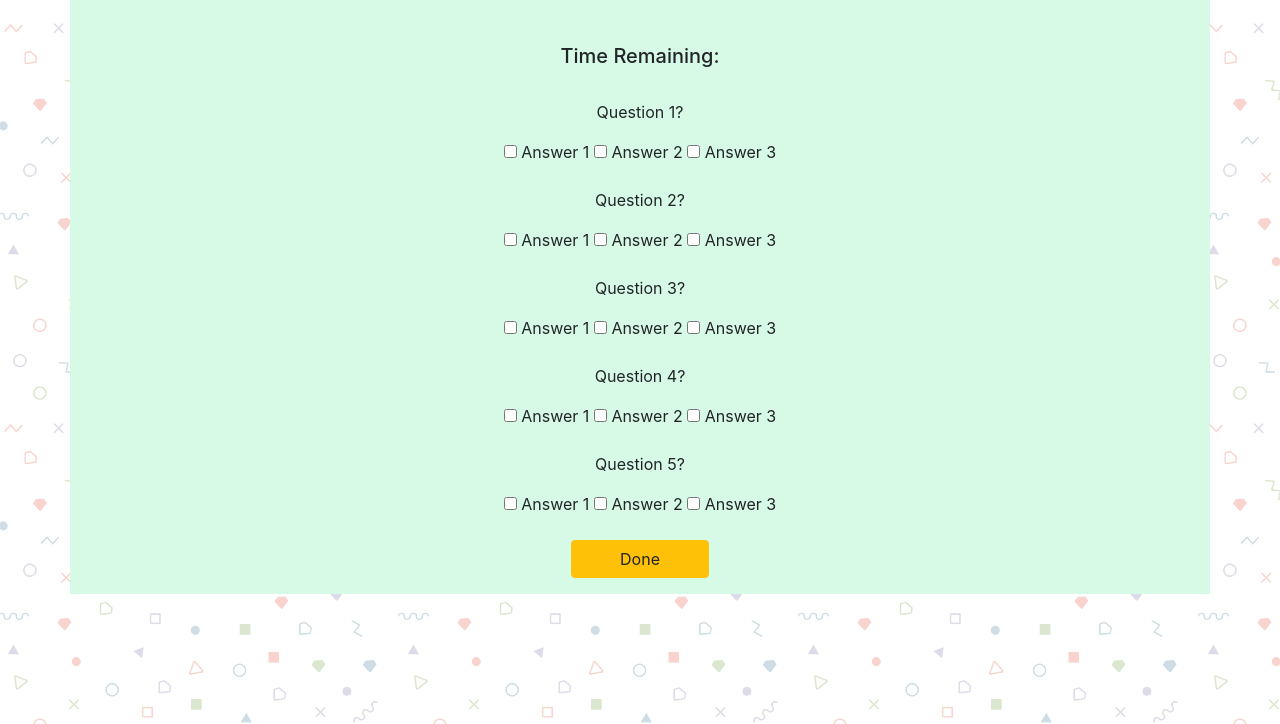
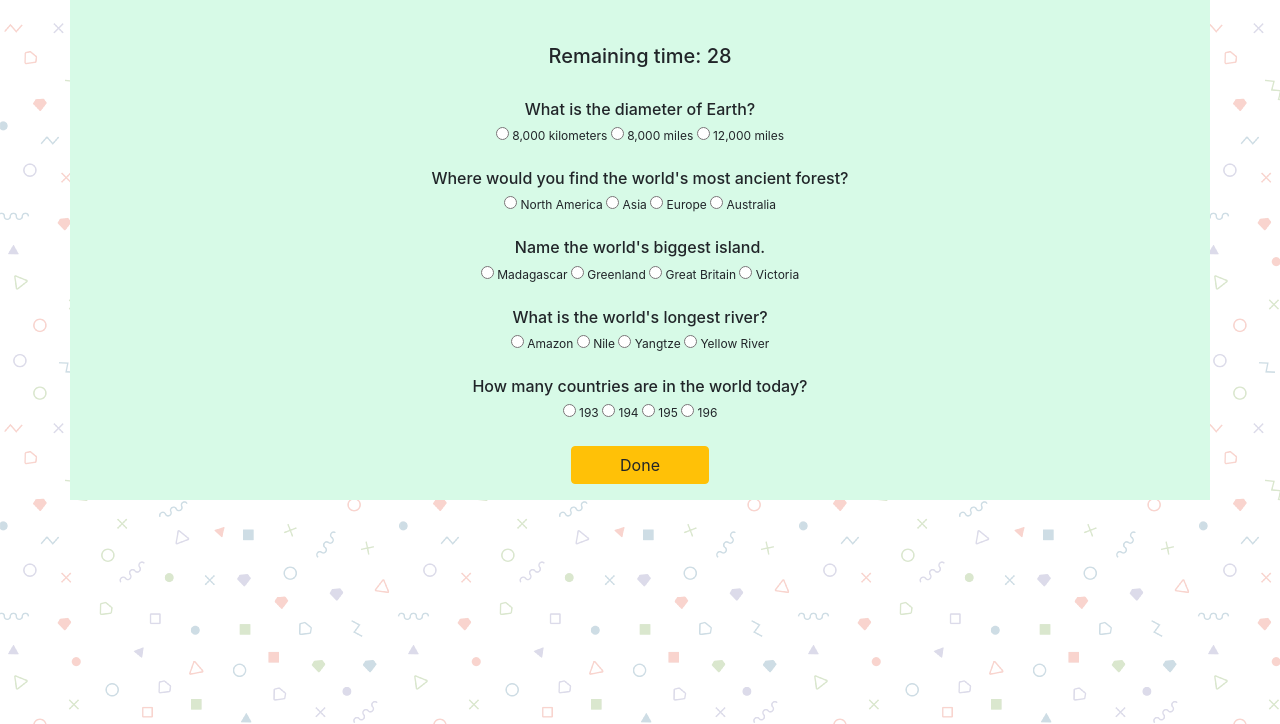
Before and after one commit to vaheminasyan2/TriviaGame, a plain HTML site: page index.html in a window 1280 px wide. Both pictures are taken after a click on the button "Start". Shown: the part 76-800 px from the top of the page. Drawn offline with nearby package versions, Linux system fonts and the light colour scheme.

Commit message:
updated files

```diff
--- a/assets/css/style.css
+++ b/assets/css/style.css
@@ -3,15 +3,28 @@ body {
     height: 100%;
 }
 
-.gameDisplay {
+#questions {
     position: relative;
 }
 
 #startButton {
     position: absolute;
-    top: 200px;
+    top: 150px;
+    margin-left: -60px;
 }
 
 .mainContent {
     background-color: rgb(215, 250, 231);
 }
+
+#question1, #question2, #question3, #question4, #question5 {
+    font-size: 12px;
+}
+
+#resultTable{
+    position: absolute;
+    top: 50px;
+    margin-left: 285px;
+
+
+}
--- a/assets/javascript/app.js
+++ b/assets/javascript/app.js
@@ -1,13 +1,54 @@
-// create varialbles
-var remainingTime;
+// create global varialbles
+var remainingTime = 30;
 var gameRunning = false;
 var intervalId;
 
-//
-
+// hide questions page
 document.getElementById("questions").style.visibility = "hidden";
 
-document.getElementById("startButton").onclick = function () {
+// start button
+document.getElementById("startButton").onclick = function x() {
     document.getElementById("startButton").style.display = "none"
     document.getElementById("questions").style.visibility = "visible";
+
+    clearInterval(intervalId);
+    intervalId = setInterval(decrement, 1 * 1000)
+
+    function decrement() {
+        remainingTime--;
+        $("#timeRemaining").text("Remaining time: " + remainingTime)
+        if (remainingTime === 0) {
+            stop();
+            result();
+        }
+    }
+
+    function stop() {
+        clearInterval(intervalId);
+    }
+
+    function result() {
+        document.getElementById("questions").style.display = "none";
+        document.getElementById("startButton").style.display = "none";
+
+        var resultTable =$("<div>");
+        $(".gameDisplay").append(resultTable);
+        resultTable.addClass("results");
+        resultTable.append("<h4>All Done!</h4>");
+
+        var correctAnswers =$("<h6>Correct Answers: </h6>")
+        resultTable.append(correctAnswers)
+        correctAnswers.attr("id","correctAnswers")
+
+        var incorrectAnswers =$("<h6>Incorrect Answers: </h6>");
+        resultTable.append(incorrectAnswers);
+        incorrectAnswers.attr("id","incorrectAnswers");
+
+        var Unanswered = $("<h6>Unanswered: </h6>");
+        resultTable.append(Unanswered);
+        Unanswered.attr("id", "unaswered")
+
+        resultTable.append("<br>")
+    }
+    //document.getElementById("doneButton").onclick = result();
 }
--- a/index.html
+++ b/index.html
@@ -23,49 +23,53 @@
         <div class="row text-center">
             <div class="col gameDisplay">
                 <div id="questions">
-                    <h5>Time Remaining: </h5>
+                    <h5 id="timeRemaining">Time Remaining: </h5>
                     <br>
                     <div id="question1">
-                        <p>Question 1?</p>
-                        <input type="checkbox" value="0"> Answer 1
-                        <input type="checkbox" value="0"> Answer 2
-                        <input type="checkbox" value="1"> Answer 3
+                        <h6>What is the diameter of Earth?</h6>
+                        <input type="radio" value="0" name="question1"> 8,000 kilometers
+                        <input type="radio" value="1" name="question1"> 8,000 miles
+                        <input type="radio" value="0" name="question1"> 12,000 miles
                     </div>
                     <br>
                     <div id="question2">
-                        <p>Question 2?</p>
-                        <input type="checkbox" value="0"> Answer 1
-                        <input type="checkbox" value="0"> Answer 2
-                        <input type="checkbox" value="1"> Answer 3
+                        <h6>Where would you find the world's most ancient forest?</h6>
+                        <input type="radio" value="0" name="question2"> North America
+                        <input type="radio" value="0" name="question2"> Asia
+                        <input type="radio" value="0" name="question2"> Europe
+                        <input type="radio" value="1" name="question2"> Australia
                     </div>
                     <br>
                     <div id="question3">
-                        <p>Question 3?</p>
-                        <input type="checkbox" value="0"> Answer 1
-                        <input type="checkbox" value="0"> Answer 2
-                        <input type="checkbox" value="1"> Answer 3
+                        <h6>Name the world's biggest island.</h6>
+                        <input type="radio" value="0" name="question3"> Madagascar
+                        <input type="radio" value="1" name="question3"> Greenland
+                        <input type="radio" value="0" name="question3"> Great Britain
+                        <input type="radio" value="0" name="question3"> Victoria
+
                     </div>
                     <br>
                     <div id="question4">
-                        <p>Question 4?</p>
-                        <input type="checkbox" value="0"> Answer 1
-                        <input type="checkbox" value="0"> Answer 2
-                        <input type="checkbox" value="1"> Answer 3
+                        <h6>What is the world's longest river?</h6>
+                        <input type="radio" value="1" name="question4"> Amazon
+                        <input type="radio" value="0" name="question4"> Nile
+                        <input type="radio" value="0" name="question4"> Yangtze
+                        <input type="radio" value="0"name="question4"> Yellow River
+
                     </div>
                     <br>
-                    <div sid="question5">
-                        <p>Question 5?</p>
-                        <input type="checkbox" value="0"> Answer 1
-                        <input type="checkbox" value="0"> Answer 2
-                        <input type="checkbox" value="1"> Answer 3
+                    <div id="question5">
+                        <h6>How many countries are in the world today?</h6>
+                        <input type="radio" value="0" name="question5"> 193
+                        <input type="radio" value="0" name="question5"> 194
+                        <input type="radio" value="1" name="question5"> 195
+                        <input type="radio" value="0" name="question5"> 196
                     </div>
                     <br>
                     <button type="button" id="doneButton" class="btn btn-warning pl-5 pr-5 mb-3">Done</button>
                     <br>
                 </div>
-                <div id="startButton">
-                    <button type="button" class="btn btn-warning pl-5 pr-5">Start</button>
-                </div>
+                <button type="button" id="startButton" class="btn btn-warning pl-5 pr-5">Start</button>
             </div>
         </div>
     </div>
```
